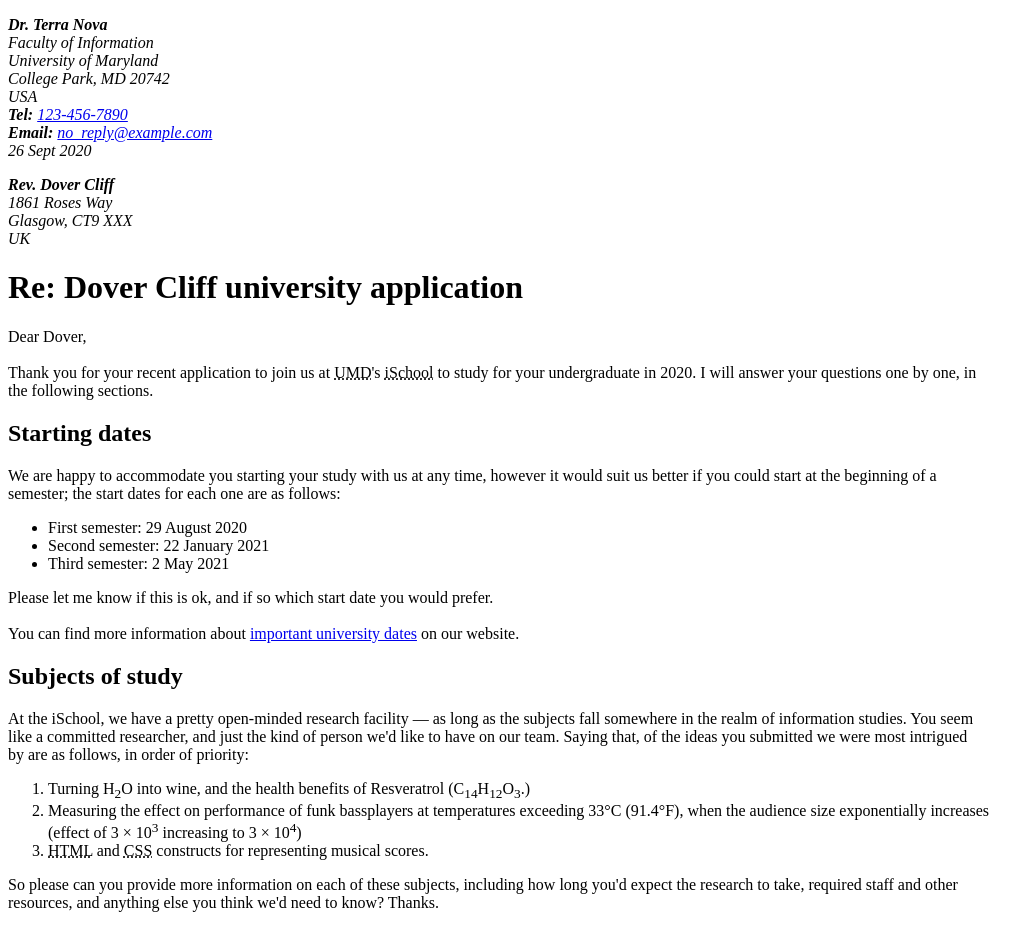
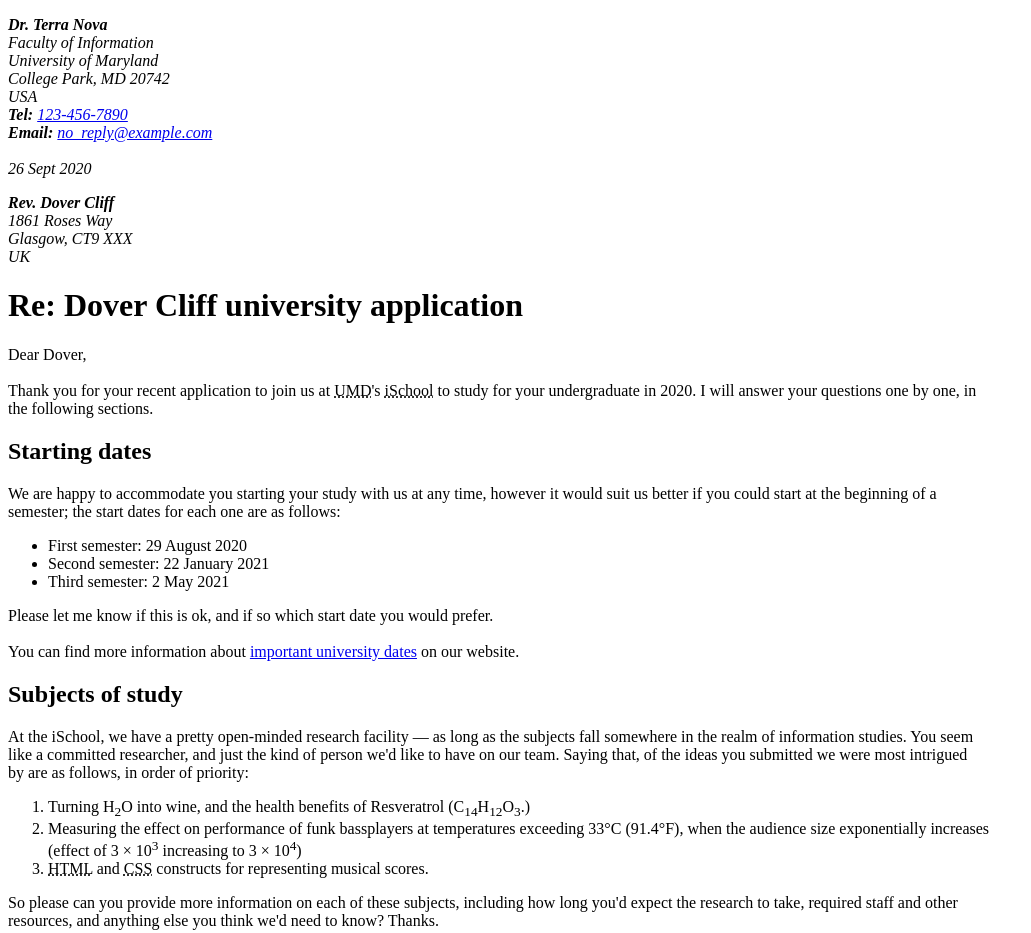
Before and after one commit to andcar23/andcar.github.io, a website: page public/lab_2/index.html in a window 1280 px wide. Shown: the top 933 px of the page, without its empty margins (0-1031 px from the left). Drawn offline with Linux system fonts and the light colour scheme.

Commit message:
Update index.html

```diff
--- a/public/lab_2/index.html
+++ b/public/lab_2/index.html
@@ -16,9 +16,8 @@
                 College Park, MD 20742<br>
                 USA<br>
                 <strong>Tel:</strong> <a href = "tel:123-456-7890">123-456-7890</a>   <br>  <!-- Add link to phone and email-->
-                <strong>Email:</strong> <a href = "mailto:no_reply@example.com">no_reply@example.com</a><br />
-
-
+                <strong>Email:</strong> <a href = "mailto:no_reply@example.com">no_reply@example.com</a><br>
+                 <br>
                  <time datetime="2020-09-26">26 Sept 2020</time>
              </p>
         </address>
```
